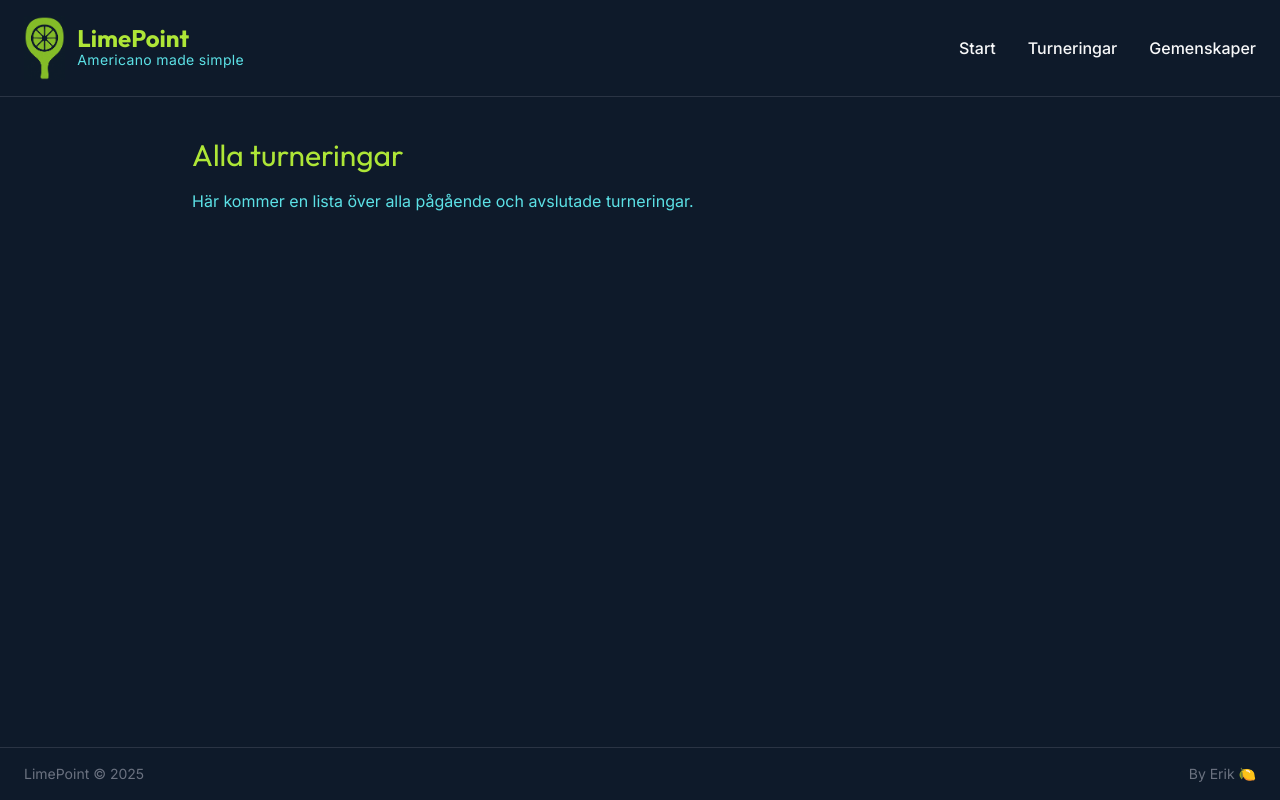
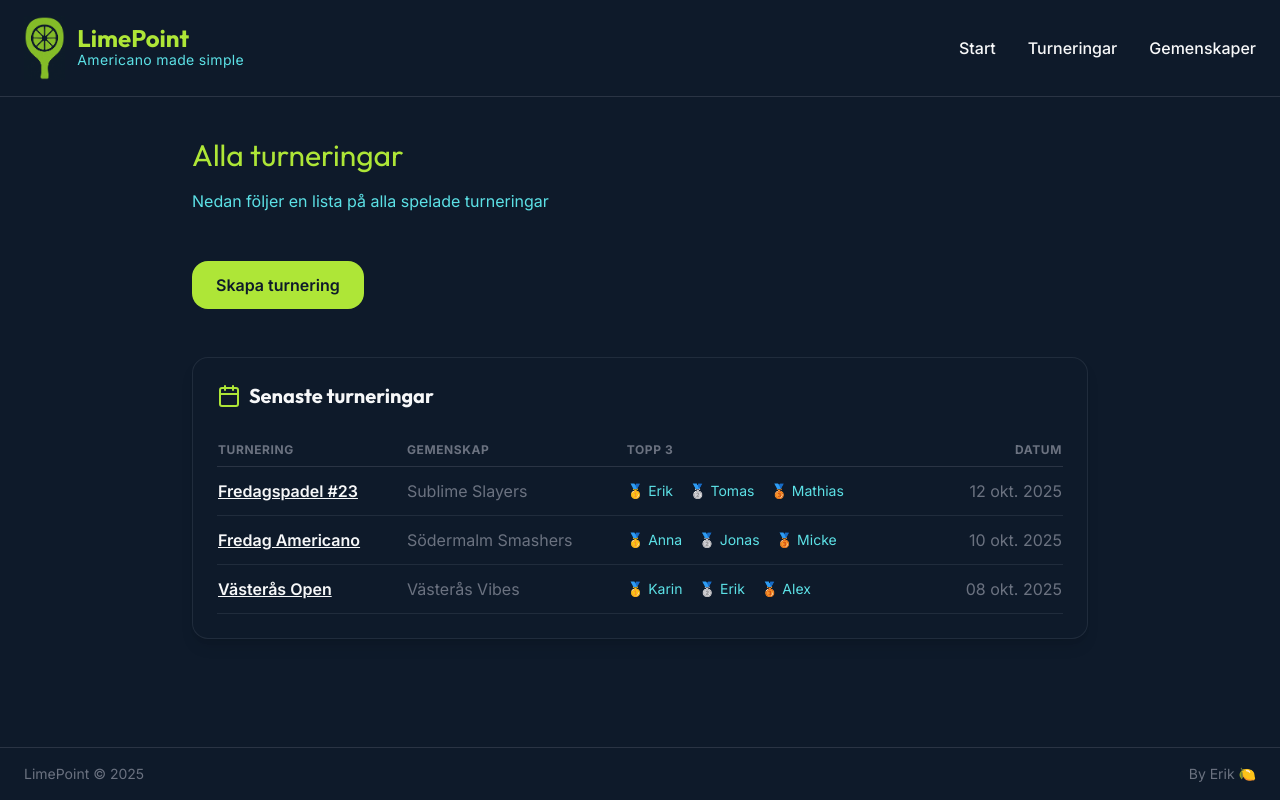
Before and after one commit to emorlin/Limepoint, a React (Vite) app: page /tournaments in a window 1280 px wide. Built offline with nearby package versions, Linux system fonts and the light colour scheme.

Commit message:
Fixed tournament-page

```diff
--- a/src/pages/TournamentsPage.tsx
+++ b/src/pages/TournamentsPage.tsx
@@ -1,8 +1,42 @@
+import Tournaments from "../components/Tournaments";
+
+import { Link } from "react-router-dom";
+const tournaments = [
+    {
+        id: 1,
+        name: "Fredagspadel #23",
+        community: "Sublime Slayers",
+        top3: ["Erik", "Tomas", "Mathias"],
+        date: "2025-10-12",
+    },
+    {
+        id: 2,
+        name: "Fredag Americano",
+        community: "Södermalm Smashers",
+        top3: ["Anna", "Jonas", "Micke"],
+        date: "2025-10-10",
+    },
+    {
+        id: 3,
+        name: "Västerås Open",
+        community: "Västerås Vibes",
+        top3: ["Karin", "Erik", "Alex"],
+        date: "2025-10-08",
+    },
+];
+
 export default function TournamentsPage() {
     return (
-        <div className="max-w-4xl mx-auto">
-            <h1 className="text-3xl font-display text-limecore mb-4">Alla turneringar</h1>
-            <p className="text-aquaserve">Här kommer en lista över alla pågående och avslutade turneringar.</p>
-        </div>
+        <>
+            <div className="max-w-4xl mx-auto">
+                <h1 className="text-3xl font-display text-limecore mb-4">Alla turneringar</h1>
+                <p className="text-aquaserve mb-4">Nedan följer en lista på alla spelade turneringar</p>
+                <button className="mt-8 mb-12 bg-limecore text-nightcourt font-semibold px-6 py-3 rounded-2xl hover:bg-limedark transition max-w-max">
+                    <Link to="/tournaments/select-community">Skapa turnering</Link>
+                </button>
+                <Tournaments data={tournaments} />
+            </div>
+
+        </>
     );
 }
```
